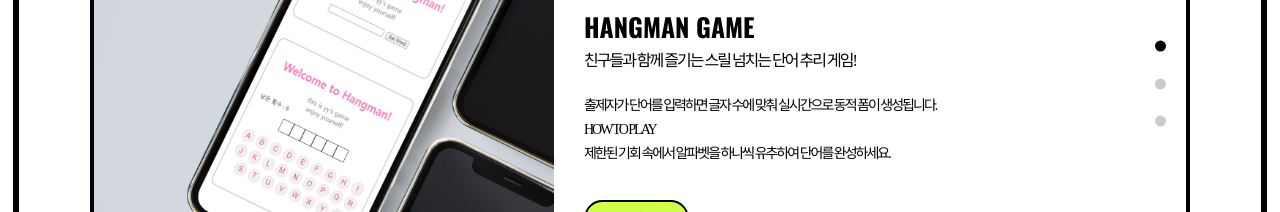
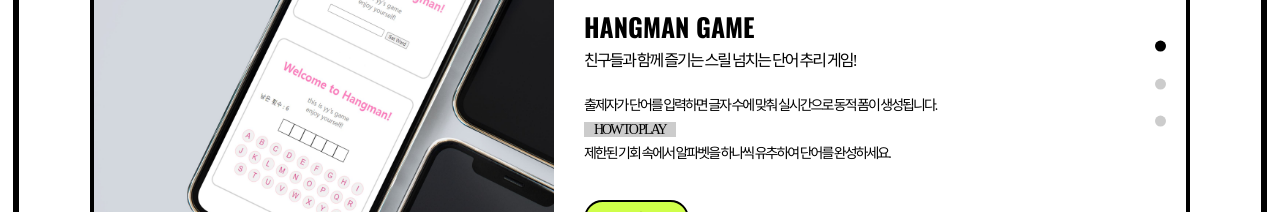
Before and after one commit to sylvia-y/portfolio-vue, a Vue app: page / in a window 1280 px wide. Shown: the part 5120-5332 px from the top of the page. Built offline with nearby package versions, Linux system fonts and the light colour scheme; a web font is replaced by a local one.

Commit message:
css 수정

```diff
--- a/public/css/main.css
+++ b/public/css/main.css
@@ -1704,7 +1704,7 @@ section {
 }
 
 .trouble-card-title {
-  font-size: clamp(18px, 1.5vw, 24px);
+  font-size: clamp(18px, 1.5vw, 20px);
 }
 
 .trouble-card-sub,
@@ -1766,6 +1766,10 @@ section {
 
 .game .game-slider__text p:nth-child(1) {
   font-size: clamp(16px, 1.2vw, 20px);
+}
+.play-text {
+  background: #ccc;
+  padding: 0 1rem;
 }
 
 /* CONTACT */
@@ -1990,7 +1994,7 @@ section {
   }
 
   .about-box p {
-    font-size: clamp(14px, 1vw, 18px);
+    font-size: clamp(14px, 1vw, 17px);
   }
 }
 
--- a/public/js/lang/ko.js
+++ b/public/js/lang/ko.js
@@ -608,7 +608,7 @@ export default {
       <div class="game-slider__text">
         <p>친구들과 함께 즐기는 스릴 넘치는 단어 추리 게임!</p>
         <p>출제자가 단어를 입력하면 글자 수에 맞춰 실시간으로 동적 폼이 생성됩니다.</p>
-        <p><strong>HOW TO PLAY</strong><br>
+        <p><strong class="play-text">HOW TO PLAY</strong><br>
           제한된 기회 속에서 알파벳을 하나씩 유추하여 단어를 완성하세요.
         </p>
         </div>
@@ -619,7 +619,7 @@ export default {
     <div class="game-slider__text">
       <p>바닷속의 상어를 제압하라! 아케이드 슈팅 게임</p>
       <p>다가오는 상어를 피해 먹물을 발사하며 몰입감 있는 플레이를 제공합니다.</p>
-      <p><strong>HOW TO PLAY</strong><br>
+      <p><strong class="play-text">HOW TO PLAY</strong><br>
         <code>방향키</code> 이동 / <code>Spacebar</code> 먹물 발사<br>
       </p>
     </div>
@@ -630,7 +630,7 @@ export default {
      <div class="game-slider__text">
        <p>클래식의 재해석! 순수 자바스크립트로 구현한 테트리스</p>
        <p>격자 배열 최적화와 블록 충돌 감지 로직을 구현하여 원작의 손맛을 살렸습니다.</p>
-       <p><strong>HOW TO PLAY</strong><br>
+       <p><strong class="play-text">HOW TO PLAY</strong><br>
          <code>방향키</code> 회전 및 이동 / <code>Spacebar</code> 하드 드롭<br>
        </p>
      </div>
```
